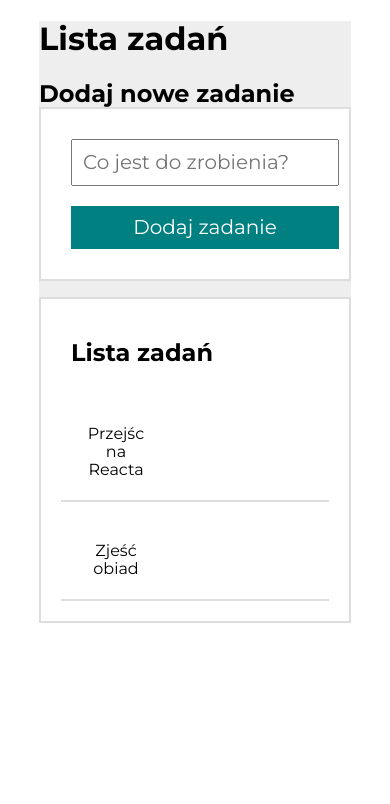
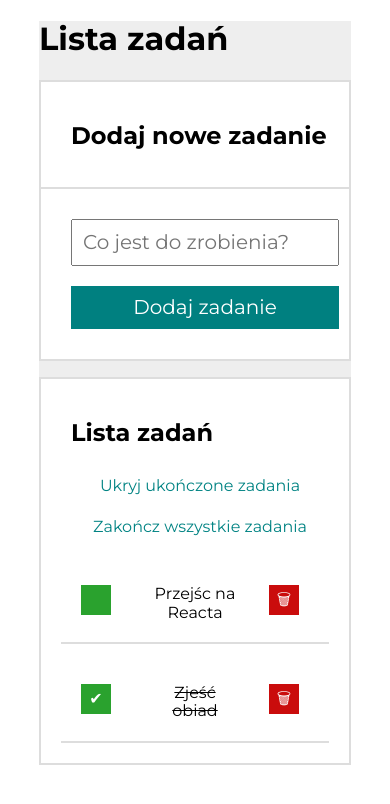
Before and after one commit to Mr-SuSeL/todos-list-react, a React (Create React App) app: page / in a window 390 px wide. Shown: the top 804 px of the page. Built offline with nearby package versions, Linux system fonts and the light colour scheme.

Commit message:
Nearly all components are separate

```diff
--- a/src/App.js
+++ b/src/App.js
@@ -1,6 +1,8 @@
 import React from 'react';
 import Form from './Form';
 import Tasks from './Tasks';
+import Buttons from './Buttons';
+import Section from './Section';
 
 const tasks = [
   {id: 1, content: "Przejśc na Reacta", done: false},
@@ -16,30 +18,13 @@ function App() {
     <header>
         <h1 className="header__heading">Lista zadań</h1>
     </header>
+    <Section title="Dodaj nowe zadanie" body={ <Form />} />
 
-    <article className="article__container">
-
-        <section>
-            <h2 className="section__heading">Dodaj nowe zadanie</h2>
-            <Form />
-        </section>
-
-        <section>
-            <p>
-            <div className="section__heading--second">
-                <h2>Lista zadań</h2>
-
-
-                <div className="js-tasksButtons gridButtons"></div>
-            </div>
-
-            </p>
-            <p>
-            <Tasks tasks={tasks} hideDoneTasks={hideDoneTasks}/>
-            </p>
-
-        </section>
-    </article>
+    <Section
+    title="Lista zadań"
+    body={<Tasks tasks={tasks} hideDoneTasks={hideDoneTasks} />}
+    extraHeaderContent={<Buttons tasks={tasks} hideDoneTasks={hideDoneTasks} />}
+    />
     </main>
   );
 }
--- /dev/null
+++ b/src/Buttons/index.js
@@ -0,0 +1,25 @@
+import "./style.css";
+const Buttons = (props) => {
+    if(props.tasks.length === 0) {
+        return null;
+    }
+
+    return (
+        <div className="js-tasksButtons gridButtons">
+
+      <button className="js-buttonHideDone section__heading__hideButton">
+            {props.hideDoneTasks ? "Pokaż " : "Ukryj "}
+            ukończone zadania
+      </button>
+      <button
+            className="js-buttonFinishAll section__heading__finishButton"
+            disabled={props.tasks.every(({ done }) => done )}
+       //className={`js-buttonFinishAll section__heading__finishButton ${props.tasks.every(({ done }) => done) ? " disabled" : ""}`}
+      >
+      Zakończ wszystkie zadania
+      </button>
+
+        </div>
+    );
+};
+export default Buttons;
--- /dev/null
+++ b/src/Buttons/style.css
@@ -0,0 +1,62 @@
+.section__heading__finishButton {
+    cursor: pointer;
+}
+
+.section__heading__hideButton {
+    cursor: pointer;
+}
+
+.section__heading__finishButton:disabled {
+    color: #dddddd;
+    cursor: default;
+}
+
+.section__heading__finishButton:disabled.section__heading__finishButton:hover {
+    color: #ddd;
+    cursor: default;
+
+}
+
+.button__task {
+    background-color: hsl(180, 100%, 25%);
+    color: white;
+    padding: 10px 15px;
+    cursor: pointer;
+    border: none;
+    transition: transform 1s;
+    transition-timing-function: cubic-bezier(0.75, 0.14, 0.59, 1.03);
+}
+
+.button__task:hover {
+    background-color: hsl(180, 100%, 40%);
+    transform: scale(1.15);
+
+}
+
+
+.buttonEmptyTasksTab {
+    display: none;
+}
+
+
+.section__heading__hideButton {
+    background: none;
+    border: none;
+    color: hsl(180, 98%, 26%);
+}
+
+.section__heading__hideButton:hover {
+    color: hsl(180, 50%, 50%);
+    transition: 1s;
+}
+
+.section__heading__finishButton {
+    background: none;
+    border: none;
+    color: hsl(180, 98%, 26%);
+}
+
+.section__heading__finishButton:hover {
+    color: hsl(180, 50%, 50%);
+    transition: 1s;
+}
--- a/src/Form/index.js
+++ b/src/Form/index.js
@@ -1,4 +1,4 @@
-import React from 'react';
+
 import "./style.css";
 
 const Form = () => (
--- /dev/null
+++ b/src/Section/index.js
@@ -0,0 +1,21 @@
+import "./style.css";
+
+const Section = ({ title, body, extraHeaderContent }) => (
+    <section>
+    <p>
+    <div className="section__heading--second">
+        <h2>{title}</h2>
+
+
+        {extraHeaderContent}
+    </div>
+
+    </p>
+    <p>
+    {body}
+    </p>
+
+</section>
+);
+
+export default Section;
--- /dev/null
+++ b/src/Section/style.css
@@ -0,0 +1,26 @@
+.section__heading--second {
+    background-color: #fff;
+    border: 2px solid #ddd;
+    padding: 20px;
+    padding-left: 30px;
+    display: grid;
+    grid-template-columns: 1fr 1fr;
+}
+
+@media (max-width: 610px) {
+    .section__heading--second {
+        grid-template-columns: 1fr;
+    }
+    .section__heading__finishButton {
+        margin: 10px 0px;
+    }
+
+    .section__heading__hideButton {
+        margin: 10px 0px;
+    }
+
+}
+
+.list__item--done>.grid__item--center {
+    text-decoration: line-through;
+}
--- a/src/Tasks/index.js
+++ b/src/Tasks/index.js
@@ -9,7 +9,14 @@ const Tasks = (props) => (
       "list__item${task.done ? " list__item--done" : ""} list__item${task.done && props.hideDoneTasks ? " list__item--done taskList--hidden" : ""}
       `}
       >
+      <button className = "js-done grid__item grid__item--left">
+        {task.done ? "✔" : ""}
+      </button>
+      <div className="js-text grid__item grid__item--center">
         {task.content}
+        </div>
+      <button className = "js-remove grid__item grid__item--right">🗑</button>
+
       </li>
     ))}
   </ul>
```
